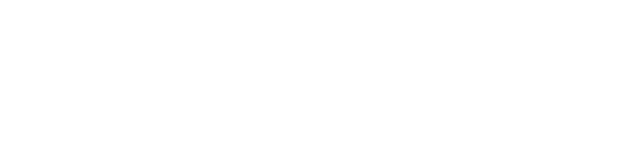
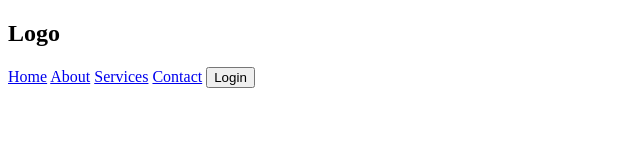
Before and after one commit to Rajsubhod/RegistrationPage, a plain HTML site: page index.html in a window 1280 px wide. Shown: the whole page, without its empty margins (0-640 px from the left). Drawn offline with Linux system fonts and the light colour scheme.

Commit message:
added header skeleton

```diff
--- a/index.html
+++ b/index.html
@@ -7,7 +7,16 @@
     <title>Document</title>
 </head>
 <body>
-
+    <header>
+        <h2 class="logo">Logo</h2>
+        <nav class="navigation">
+            <a href="#">Home</a>
+            <a href="#">About</a>
+            <a href="#">Services</a>
+            <a href="#">Contact</a>
+            <button class="btnLogin-popup">Login</button>
+        </nav>
+    </header>
 
 </body>
 </html>
```
